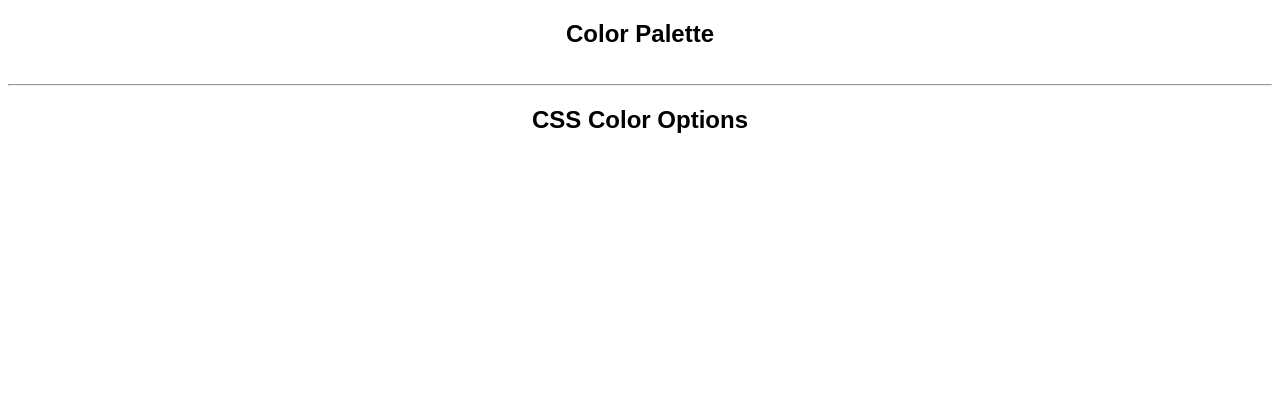
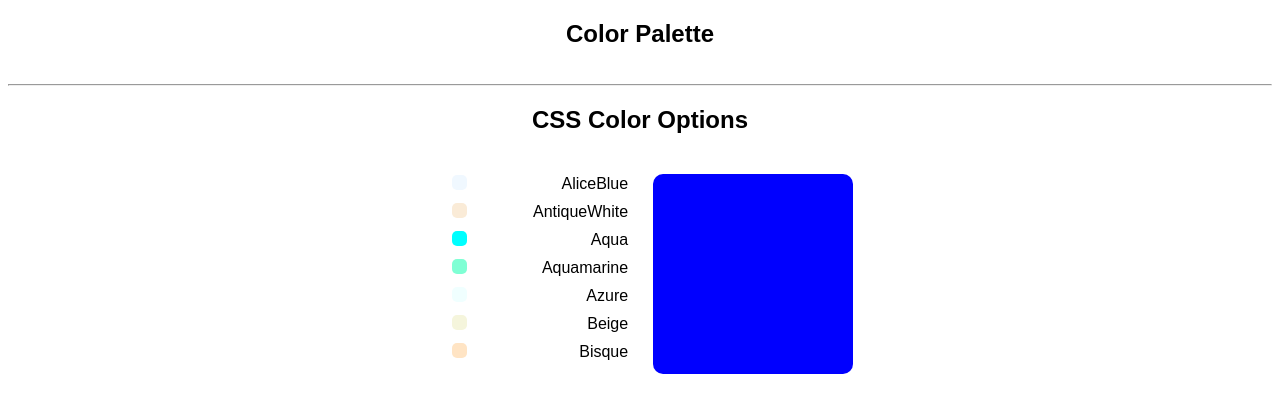
Before and after one commit to eburnett3/Color-Palette-Options-React, a React (Create React App) app: page / in a window 1280 px wide. Shown: the top 412 px of the page. Built offline with nearby package versions, Linux system fonts and the light colour scheme.

Commit message:
employed a presentational component

```diff
--- a/src/CssOptions/index.js
+++ b/src/CssOptions/index.js
@@ -1,15 +1,18 @@
 import React from "react";
-
-/*
-  TODO: import and render the presentational components
-  needed to finish decomposing our app into small react components,
-  each of which is responsible for a small, simple part of the UI
-*/
+import CssOptionsList from "./CssOptionsList.js";
+import SelectedCssOption from "./SelectedCssOption.js";
 
 const CssOptions = (props) => (
   <div>
     <h2>CSS Color Options</h2>
-    <div className="color-options-row"></div>
+    <div className="color-options-row">
+      <CssOptionsList selectColor={props.selectColor} />
+      <SelectedCssOption
+        palette={props.palette}
+        selectedColor={props.selectedColor}
+        addToPalette={props.addToPalette}
+      />
+    </div>
   </div>
 );
 
```
